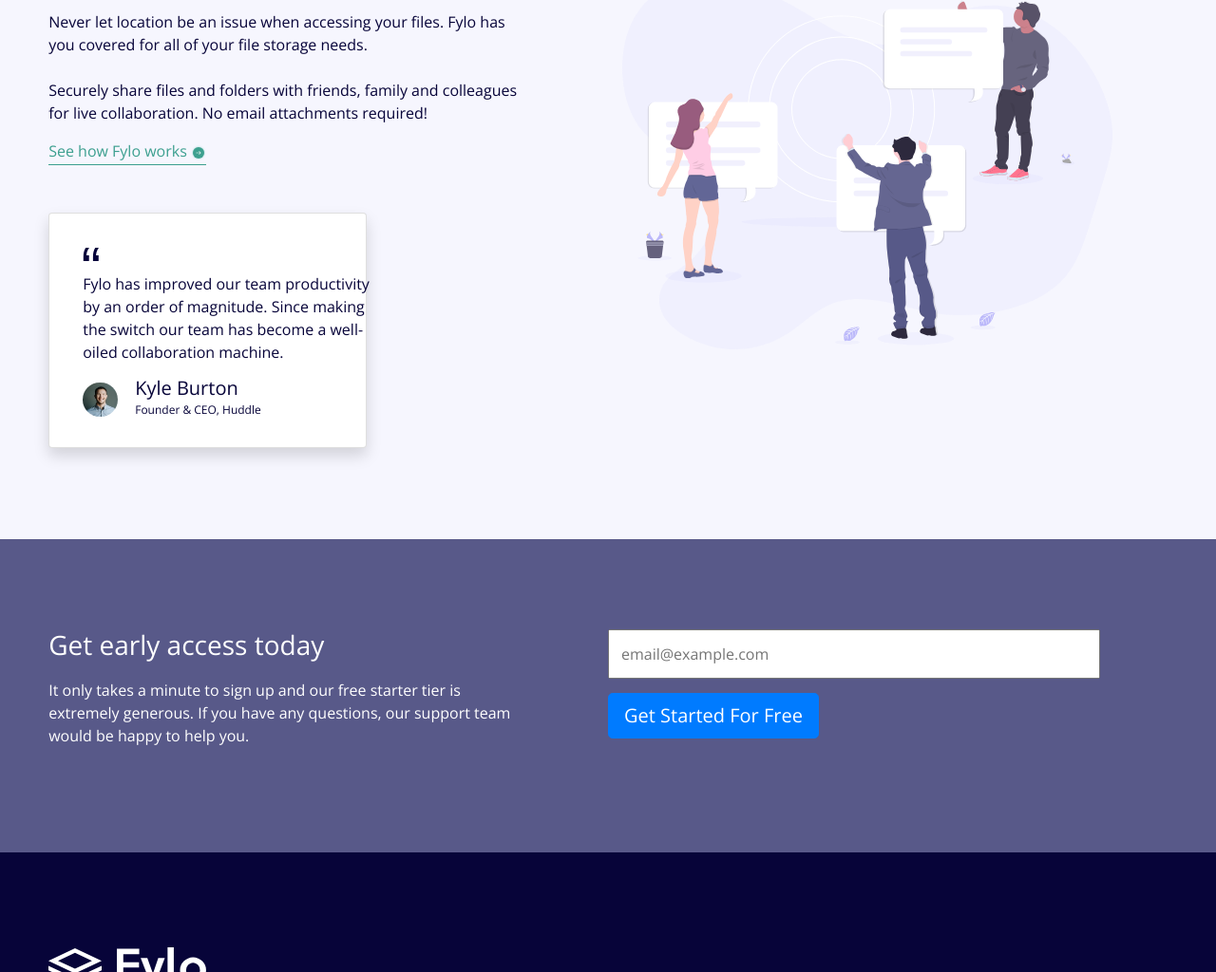
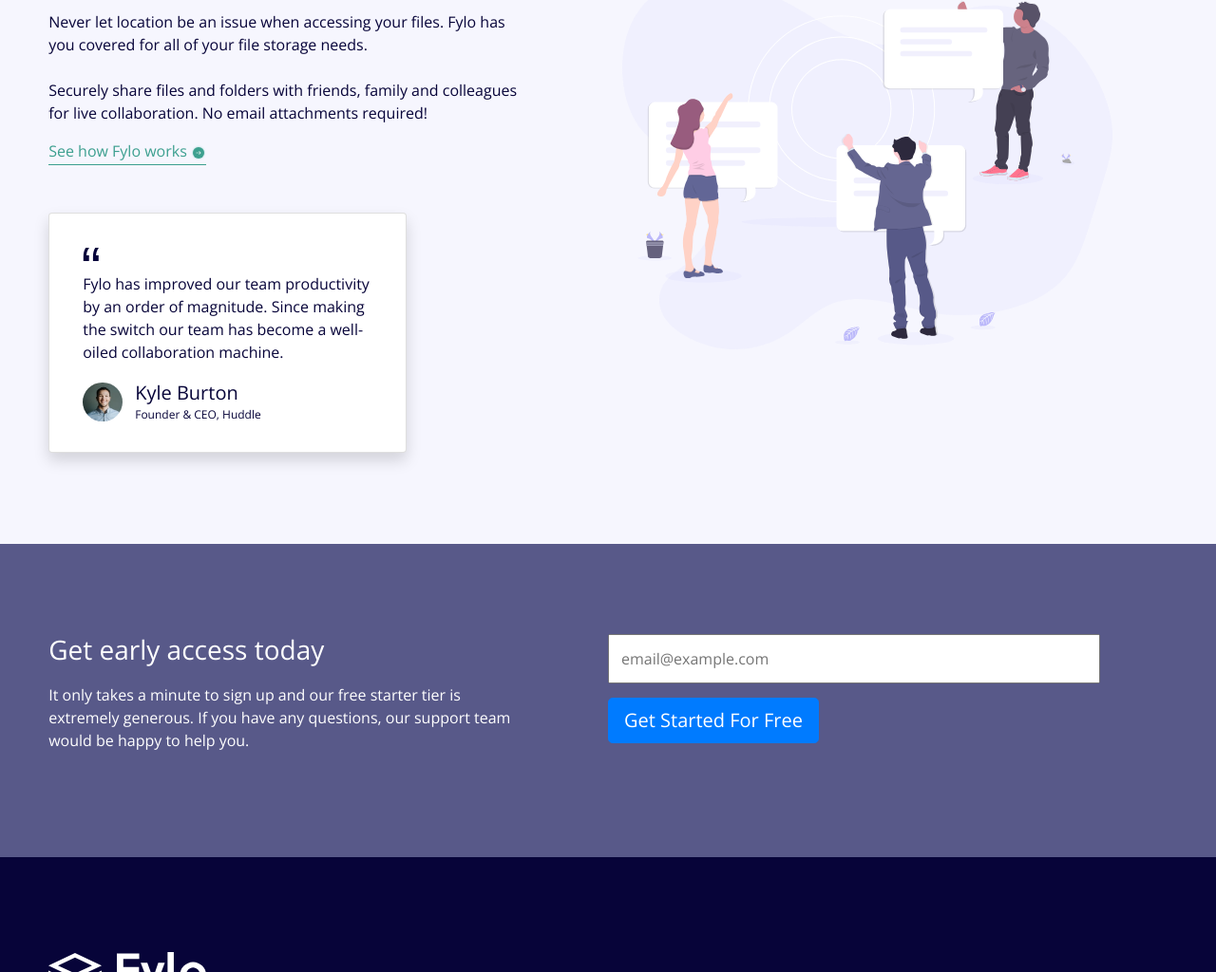
Before and after one commit to DariusMatthews/Flylo, a website: page index.html in a window 1280 px wide. Shown: the part 934-1958 px from the top of the page at 95% size. Drawn offline with nearby package versions, Linux system fonts and the light colour scheme.

Commit message:
fully responsive w/ fixed min-width for card.

```diff
--- a/scss/styles.scss
+++ b/scss/styles.scss
@@ -90,6 +90,10 @@
       width: 1.1rem;
       padding-bottom: 10px;
       margin-top: 15px;
+    }
+
+    .card {
+      min-width: 377px;
     }
 
     .card-text {
```
Also changed, not shown: css/styles.css, scss/styles.min.css.
